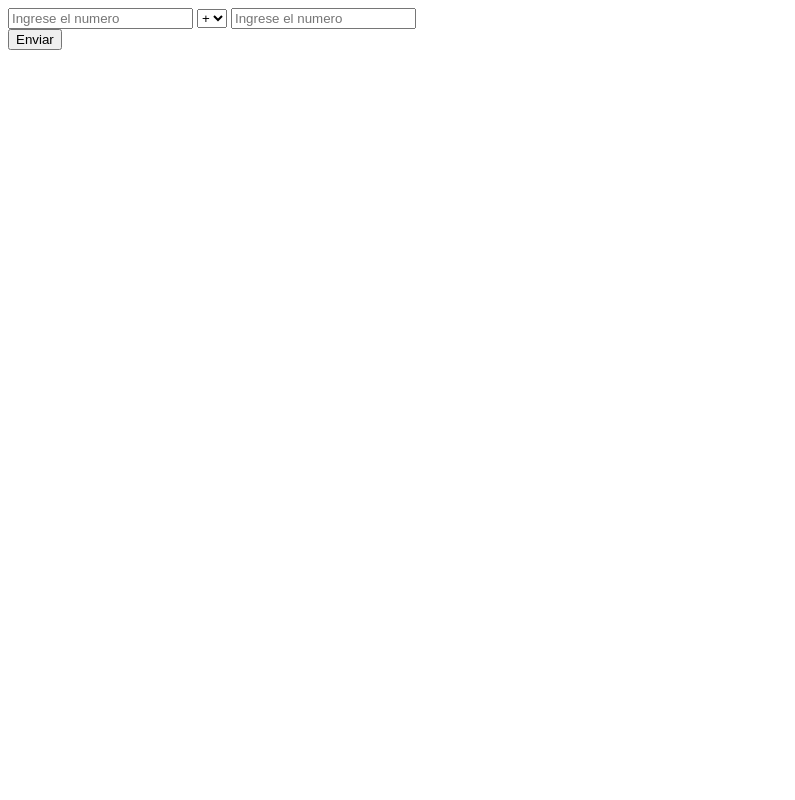
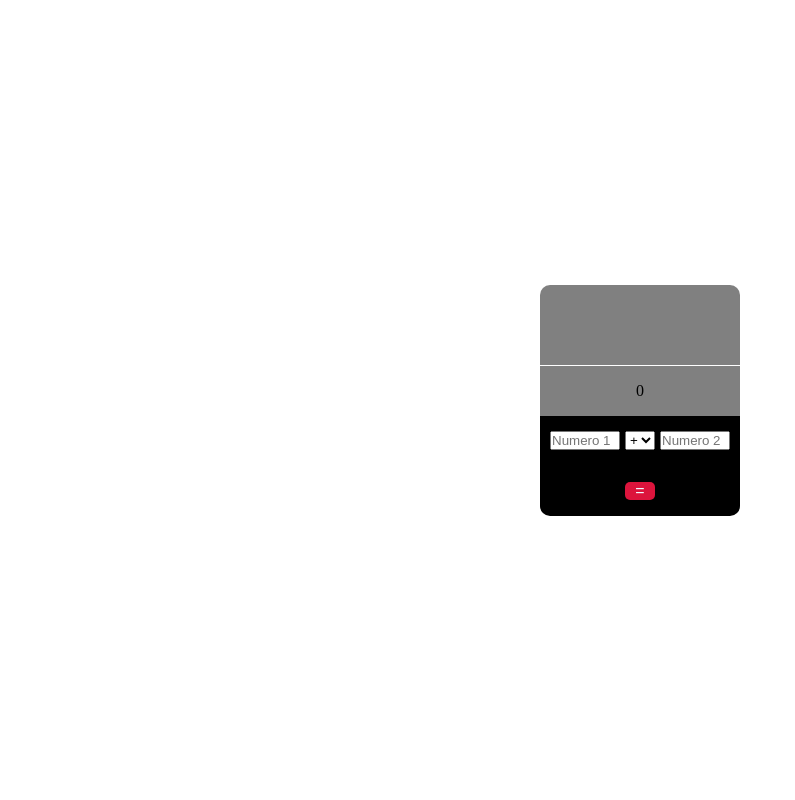
Before and after one commit to OmairaBarrera/Calculadora, a PHP site: page / in a window 1280 px wide. Shown: the whole page, without its empty margins (0-795 px from the left). Run offline with PHP 8.4, Linux system fonts and the light colour scheme; data that the repository does not hold is empty.

Commit message:
style: :sparkles: Add Style
The styles in div, form and button.

```diff
--- a/index.php
+++ b/index.php
@@ -5,34 +5,55 @@
     <meta http-equiv="X-UA-Compatible" content="IE=edge">
     <meta name="viewport" content="width=device-width, initial-scale=1.0">
     <title>Calculadora</title>
+    <link rel="stylesheet" href="./style.css">
 </head>
 <body>
-    <form method="post">
-        <input type="text" name="numero1" placeholder="Ingrese el numero">
-        <select name="select">
-            <option value="+">+</option>
-            <option value="-">-</option>
-            <option value="*">*</option>
-            <option value="/">/</option>
-        </select>
-        <input type="text" name="numero2" placeholder="Ingrese el numero"><br>
-        <input type="submit" value="Enviar">
-    </form>
     <?php
+        $resul = 0;
+        $mensaje = "";
         switch ($_POST['select']) {
             case '+':
-                echo $_POST['numero1'] + $_POST['numero2'];
+                $resul = $_POST['numero1'] + $_POST['numero2'];
+                $mensaje = "{$_POST['numero1']} + {$_POST['numero2']} = $resul";
                 break;
             case '-':
-                echo $_POST['numero1'] - $_POST['numero2'];
+                $resul = $_POST['numero1'] - $_POST['numero2'];
                 break;
             case '*':
-                echo $_POST['numero1'] * $_POST['numero2'];
+                $resul = $_POST['numero1'] * $_POST['numero2'];
                 break;
             case '/':
-                echo $_POST['numero1'] / $_POST['numero2'];
+                if($_POST['numero2'] == 0){
+                    $resul = 'La division no se puede realizar';
+                } else {
+                    $resul = $_POST['numero1'] / $_POST['numero2'];
+                }
                 break;
         }
     ?>
+    <section>
+        <div class="operaciones">
+            <p>
+                <?php echo "$mensaje"?>
+            </p>
+        </div>
+        <div class="resultado">
+            <p>
+                <?php echo $resul?>
+            </p>
+        </div>
+        <form method="post">
+            <input class="num" type="text" name="numero1" placeholder="Numero 1">
+            <select name="select">
+                <option value="+">+</option>
+                <option value="-">-</option>
+                <option value="*">*</option>
+                <option value="/">/</option>
+            </select>
+            <input class="num" type="text" name="numero2" placeholder="Numero 2"><br>
+            <input class="btn-equal" type="submit" value="=">
+        </form>
+    </section>
+
 </body>
 </html>
--- /dev/null
+++ b/style.css
@@ -0,0 +1,58 @@
+*{
+    margin: 0;
+    padding: 0;
+    box-sizing: border-box;
+}
+body{
+    height: 100vh;
+    display: flex;
+    justify-content: center;
+    align-items: center;
+}
+.resultado{
+    display: flex;
+    justify-content: center;
+    align-items: center;
+    width: 200px;
+    height: 50px;
+    text-align: center;
+    background-color: gray;
+
+}
+form{
+    display: flex;
+    flex-wrap: wrap;
+    justify-content: center;
+    align-items: center;
+    width: 200px;
+    height: 100px;
+    background-color: black;
+    border-radius: 0px 0px 10px 10px;
+}
+.operaciones{
+    background-color: gray;
+    display: flex;
+    justify-content:flex-end;
+    align-items: end;
+    border-radius: 10px 10px 0px 0px;
+    margin-bottom: 1px;
+    padding: 1px;
+    width: 200px;
+    height: 80px;
+    overflow: auto;
+}
+.operaciones p {
+    padding: 0rem 1rem;
+}
+.num{
+    margin: 0px 5px;
+    width: 70px;
+}
+.btn-equal{
+    width: 30px;
+    font-size: 1rem;
+    color: aliceblue;
+    background-color:crimson;
+    border: none;
+    border-radius: 5px;
+}
```
